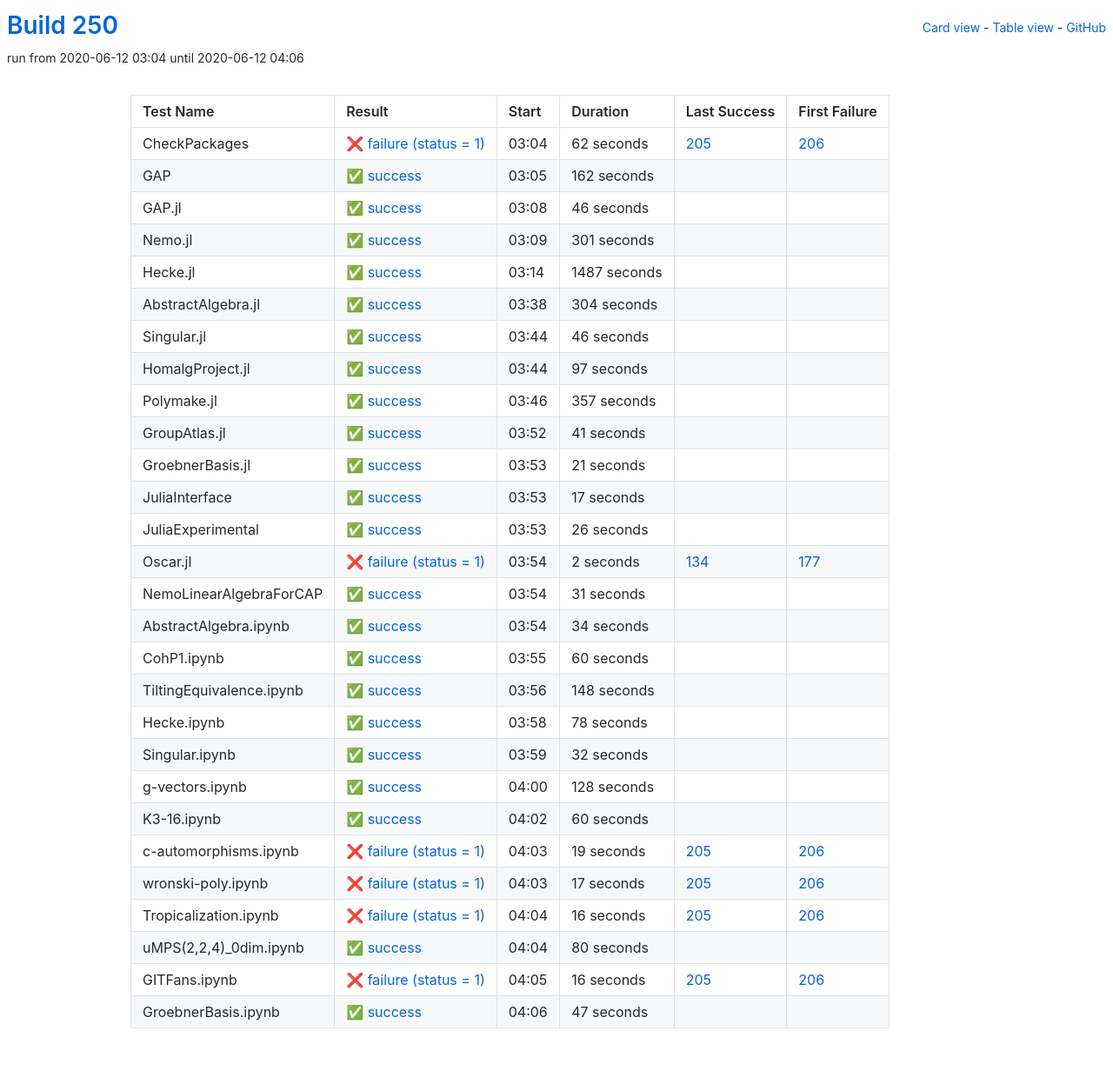
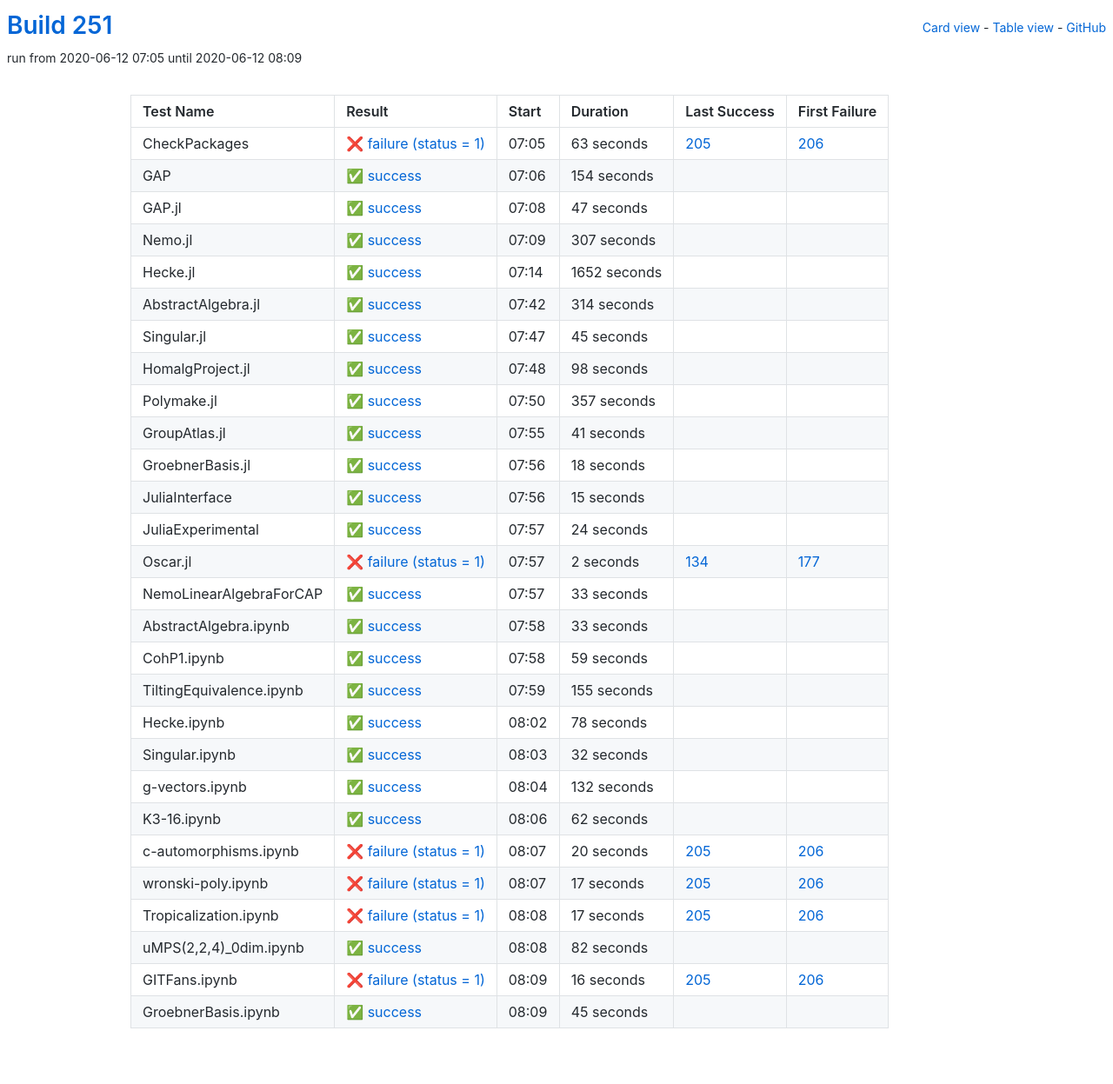
Before and after one commit to oscar-system/oscar-ci-status-stable, a Jekyll site: the page built from table.html, in a window 1280 px wide. Shown: the whole page at 87% size. Built offline with Jekyll 4.4.1, drawn with Linux system fonts in a browser that asks for light colours.

Commit message:
Build #251

```diff
--- a/_data/ci.yml
+++ b/_data/ci.yml
@@ -1,6 +1,6 @@
 ---
-build: 250
-build_url: https://oscarci.mathematik.uni-kl.de/job/oscar-stable/250/
+build: 251
+build_url: https://oscarci.mathematik.uni-kl.de/job/oscar-stable/251/
 job: oscar-stable
 organization: oscar-system
 repo: oscar-ci-status-stable
@@ -8,104 +8,104 @@ repourl: https://github.com/oscar-system/oscar-ci-status-stable
 tests:
 - name: CheckPackages
   id: checkpackages
-  log: https://oscarci.mathematik.uni-kl.de/job/oscar-stable/250/artifact/logs/build-250/CheckPackages.log
-  start: 2020-06-12 03:04
+  log: https://oscarci.mathematik.uni-kl.de/job/oscar-stable/251/artifact/logs/build-251/CheckPackages.log
+  start: 2020-06-12 07:05
   success: false
   exitcode: 1
   status: failure
-  duration: 62
+  duration: 63
   last_success: 205
   last_success_url: https://oscarci.mathematik.uni-kl.de/job/oscar-stable/205/
   first_failure: 206
   first_failure_url: https://oscarci.mathematik.uni-kl.de/job/oscar-stable/206/
 - name: GAP
   id: gap
-  log: https://oscarci.mathematik.uni-kl.de/job/oscar-stable/250/artifact/logs/build-250/GAP.log
-  start: 2020-06-12 03:05
+  log: https://oscarci.mathematik.uni-kl.de/job/oscar-stable/251/artifact/logs/build-251/GAP.log
+  start: 2020-06-12 07:06
   success: true
   exitcode: 0
   status: success
-  duration: 162
+  duration: 154
   last_success: false
   last_success_url:
   first_failure: false
   first_failure_url:
 - name: GAP.jl
   id: gap-jl
-  log: https://oscarci.mathematik.uni-kl.de/job/oscar-stable/250/artifact/logs/build-250/GAP.jl.log
-  start: 2020-06-12 03:08
+  log: https://oscarci.mathematik.uni-kl.de/job/oscar-stable/251/artifact/logs/build-251/GAP.jl.log
+  start: 2020-06-12 07:08
   success: true
   exitcode: 0
   status: success
-  duration: 46
+  duration: 47
   last_success: false
   last_success_url:
   first_failure: false
   first_failure_url:
 - name: Nemo.jl
   id: nemo-jl
-  log: https://oscarci.mathematik.uni-kl.de/job/oscar-stable/250/artifact/logs/build-250/Nemo.jl.log
-  start: 2020-06-12 03:09
+  log: https://oscarci.mathematik.uni-kl.de/job/oscar-stable/251/artifact/logs/build-251/Nemo.jl.log
+  start: 2020-06-12 07:09
   success: true
   exitcode: 0
   status: success
-  duration: 301
+  duration: 307
   last_success: false
   last_success_url:
   first_failure: false
   first_failure_url:
 - name: Hecke.jl
   id: hecke-jl
-  log: https://oscarci.mathematik.uni-kl.de/job/oscar-stable/250/artifact/logs/build-250/Hecke.jl.log
-  start: 2020-06-12 03:14
+  log: https://oscarci.mathematik.uni-kl.de/job/oscar-stable/251/artifact/logs/build-251/Hecke.jl.log
+  start: 2020-06-12 07:14
   success: true
   exitcode: 0
   status: success
-  duration: 1487
+  duration: 1652
   last_success: false
   last_success_url:
   first_failure: false
   first_failure_url:
 - name: AbstractAlgebra.jl
   id: abstractalgebra-jl
-  log: https://oscarci.mathematik.uni-kl.de/job/oscar-stable/250/artifact/logs/build-250/AbstractAlgebra.jl.log
-  start: 2020-06-12 03:38
+  log: https://oscarci.mathematik.uni-kl.de/job/oscar-stable/251/artifact/logs/build-251/AbstractAlgebra.jl.log
+  start: 2020-06-12 07:42
   success: true
   exitcode: 0
   status: success
-  duration: 304
+  duration: 314
   last_success: false
   last_success_url:
   first_failure: false
   first_failure_url:
 - name: Singular.jl
   id: singular-jl
-  log: https://oscarci.mathematik.uni-kl.de/job/oscar-stable/250/artifact/logs/build-250/Singular.jl.log
-  start: 2020-06-12 03:44
+  log: https://oscarci.mathematik.uni-kl.de/job/oscar-stable/251/artifact/logs/build-251/Singular.jl.log
+  start: 2020-06-12 07:47
   success: true
   exitcode: 0
   status: success
-  duration: 46
+  duration: 45
   last_success: false
   last_success_url:
   first_failure: false
   first_failure_url:
 - name: HomalgProject.jl
   id: homalgproject-jl
-  log: https://oscarci.mathematik.uni-kl.de/job/oscar-stable/250/artifact/logs/build-250/HomalgProject.jl.log
-  start: 2020-06-12 03:44
+  log: https://oscarci.mathematik.uni-kl.de/job/oscar-stable/251/artifact/logs/build-251/HomalgProject.jl.log
+  start: 2020-06-12 07:48
   success: true
   exitcode: 0
   status: success
-  duration: 97
+  duration: 98
   last_success: false
   last_success_url:
   first_failure: false
   first_failure_url:
 - name: Polymake.jl
   id: polymake-jl
-  log: https://oscarci.mathematik.uni-kl.de/job/oscar-stable/250/artifact/logs/build-250/Polymake.jl.log
-  start: 2020-06-12 03:46
+  log: https://oscarci.mathematik.uni-kl.de/job/oscar-stable/251/artifact/logs/build-251/Polymake.jl.log
+  start: 2020-06-12 07:50
   success: true
   exitcode: 0
   status: success
@@ -116,8 +116,8 @@ tests:
   first_failure_url:
 - name: GroupAtlas.jl
   id: groupatlas-jl
-  log: https://oscarci.mathematik.uni-kl.de/job/oscar-stable/250/artifact/logs/build-250/GroupAtlas.jl.log
-  start: 2020-06-12 03:52
+  log: https://oscarci.mathematik.uni-kl.de/job/oscar-stable/251/artifact/logs/build-251/GroupAtlas.jl.log
+  start: 2020-06-12 07:55
   success: true
   exitcode: 0
   status: success
@@ -128,44 +128,44 @@ tests:
   first_failure_url:
 - name: GroebnerBasis.jl
   id: groebnerbasis-jl
-  log: https://oscarci.mathematik.uni-kl.de/job/oscar-stable/250/artifact/logs/build-250/GroebnerBasis.jl.log
-  start: 2020-06-12 03:53
+  log: https://oscarci.mathematik.uni-kl.de/job/oscar-stable/251/artifact/logs/build-251/GroebnerBasis.jl.log
+  start: 2020-06-12 07:56
   success: true
   exitcode: 0
   status: success
-  duration: 21
+  duration: 18
   last_success: false
   last_success_url:
   first_failure: false
   first_failure_url:
 - name: JuliaInterface
   id: juliainterface
-  log: https://oscarci.mathematik.uni-kl.de/job/oscar-stable/250/artifact/logs/build-250/JuliaInterface.log
-  start: 2020-06-12 03:53
+  log: https://oscarci.mathematik.uni-kl.de/job/oscar-stable/251/artifact/logs/build-251/JuliaInterface.log
+  start: 2020-06-12 07:56
   success: true
   exitcode: 0
   status: success
-  duration: 17
+  duration: 15
   last_success: false
   last_success_url:
   first_failure: false
   first_failure_url:
 - name: JuliaExperimental
   id: juliaexperimental
-  log: https://oscarci.mathematik.uni-kl.de/job/oscar-stable/250/artifact/logs/build-250/JuliaExperimental.log
-  start: 2020-06-12 03:53
+  log: https://oscarci.mathematik.uni-kl.de/job/oscar-stable/251/artifact/logs/build-251/JuliaExperimental.log
+  start: 2020-06-12 07:57
   success: true
   exitcode: 0
   status: success
-  duration: 26
+  duration: 24
   last_success: false
   last_success_url:
   first_failure: false
   first_failure_url:
 - name: Oscar.jl
   id: oscar-jl
-  log: https://oscarci.mathematik.uni-kl.de/job/oscar-stable/250/artifact/logs/build-250/Oscar.jl.log
-  start: 2020-06-12 03:54
+  log: https://oscarci.mathematik.uni-kl.de/job/oscar-stable/251/artifact/logs/build-251/Oscar.jl.log
+  start: 2020-06-12 07:57
   success: false
   exitcode: 1
   status: failure
@@ -176,56 +176,56 @@ tests:
   first_failure_url: https://oscarci.mathematik.uni-kl.de/job/oscar-stable/177/
 - name: NemoLinearAlgebraForCAP
   id: nemolinearalgebraforcap
-  log: https://oscarci.mathematik.uni-kl.de/job/oscar-stable/250/artifact/logs/build-250/NemoLinearAlgebraForCAP.log
-  start: 2020-06-12 03:54
+  log: https://oscarci.mathematik.uni-kl.de/job/oscar-stable/251/artifact/logs/build-251/NemoLinearAlgebraForCAP.log
+  start: 2020-06-12 07:57
   success: true
   exitcode: 0
   status: success
-  duration: 31
+  duration: 33
   last_success: false
   last_success_url:
   first_failure: false
   first_failure_url:
 - name: AbstractAlgebra.ipynb
   id: abstractalgebra-ipynb
-  log: https://oscarci.mathematik.uni-kl.de/job/oscar-stable/250/artifact/logs/build-250/AbstractAlgebra.ipynb.log
-  start: 2020-06-12 03:54
+  log: https://oscarci.mathematik.uni-kl.de/job/oscar-stable/251/artifact/logs/build-251/AbstractAlgebra.ipynb.log
+  start: 2020-06-12 07:58
   success: true
   exitcode: 0
   status: success
-  duration: 34
+  duration: 33
   last_success: false
   last_success_url:
   first_failure: false
   first_failure_url:
 - name: CohP1.ipynb
   id: cohp1-ipynb
-  log: https://oscarci.mathematik.uni-kl.de/job/oscar-stable/250/artifact/logs/build-250/CohP1.ipynb.log
-  start: 2020-06-12 03:55
+  log: https://oscarci.mathematik.uni-kl.de/job/oscar-stable/251/artifact/logs/build-251/CohP1.ipynb.log
+  start: 2020-06-12 07:58
   success: true
   exitcode: 0
   status: success
-  duration: 60
+  duration: 59
   last_success: false
   last_success_url:
   first_failure: false
   first_failure_url:
 - name: TiltingEquivalence.ipynb
   id: tiltingequivalence-ipynb
-  log: https://oscarci.mathematik.uni-kl.de/job/oscar-stable/250/artifact/logs/build-250/TiltingEquivalence.ipynb.log
-  start: 2020-06-12 03:56
+  log: https://oscarci.mathematik.uni-kl.de/job/oscar-stable/251/artifact/logs/build-251/TiltingEquivalence.ipynb.log
+  start: 2020-06-12 07:59
   success: true
   exitcode: 0
   status: success
-  duration: 148
+  duration: 155
   last_success: false
   last_success_url:
   first_failure: false
   first_failure_url:
 - name: Hecke.ipynb
   id: hecke-ipynb
-  log: https://oscarci.mathematik.uni-kl.de/job/oscar-stable/250/artifact/logs/build-250/Hecke.ipynb.log
-  start: 2020-06-12 03:58
+  log: https://oscarci.mathematik.uni-kl.de/job/oscar-stable/251/artifact/logs/build-251/Hecke.ipynb.log
+  start: 2020-06-12 08:02
   success: true
   exitcode: 0
   status: success
@@ -236,8 +236,8 @@ tests:
   first_failure_url:
 - name: Singular.ipynb
   id: singular-ipynb
-  log: https://oscarci.mathematik.uni-kl.de/job/oscar-stable/250/artifact/logs/build-250/Singular.ipynb.log
-  start: 2020-06-12 03:59
+  log: https://oscarci.mathematik.uni-kl.de/job/oscar-stable/251/artifact/logs/build-251/Singular.ipynb.log
+  start: 2020-06-12 08:03
   success: true
   exitcode: 0
   status: success
@@ -248,44 +248,44 @@ tests:
   first_failure_url:
 - name: g-vectors.ipynb
   id: g-vectors-ipynb
-  log: https://oscarci.mathematik.uni-kl.de/job/oscar-stable/250/artifact/logs/build-250/g-vectors.ipynb.log
-  start: 2020-06-12 04:00
+  log: https://oscarci.mathematik.uni-kl.de/job/oscar-stable/251/artifact/logs/build-251/g-vectors.ipynb.log
+  start: 2020-06-12 08:04
   success: true
   exitcode: 0
   status: success
-  duration: 128
+  duration: 132
   last_success: false
   last_success_url:
   first_failure: false
   first_failure_url:
 - name: K3-16.ipynb
   id: k3-16-ipynb
-  log: https://oscarci.mathematik.uni-kl.de/job/oscar-stable/250/artifact/logs/build-250/K3-16.ipynb.log
-  start: 2020-06-12 04:02
+  log: https://oscarci.mathematik.uni-kl.de/job/oscar-stable/251/artifact/logs/build-251/K3-16.ipynb.log
+  start: 2020-06-12 08:06
   success: true
   exitcode: 0
   status: success
-  duration: 60
+  duration: 62
   last_success: false
   last_success_url:
   first_failure: false
   first_failure_url:
 - name: c-automorphisms.ipynb
   id: c-automorphisms-ipynb
-  log: https://oscarci.mathematik.uni-kl.de/job/oscar-stable/250/artifact/logs/build-250/c-automorphisms.ipynb.log
-  start: 2020-06-12 04:03
+  log: https://oscarci.mathematik.uni-kl.de/job/oscar-stable/251/artifact/logs/build-251/c-automorphisms.ipynb.log
+  start: 2020-06-12 08:07
   success: false
   exitcode: 1
   status: failure
-  duration: 19
+  duration: 20
   last_success: 205
   last_success_url: https://oscarci.mathematik.uni-kl.de/job/oscar-stable/205/
   first_failure: 206
   first_failure_url: https://oscarci.mathematik.uni-kl.de/job/oscar-stable/206/
 - name: wronski-poly.ipynb
   id: wronski-poly-ipynb
-  log: https://oscarci.mathematik.uni-kl.de/job/oscar-stable/250/artifact/logs/build-250/wronski-poly.ipynb.log
-  start: 2020-06-12 04:03
+  log: https://oscarci.mathematik.uni-kl.de/job/oscar-stable/251/artifact/logs/build-251/wronski-poly.ipynb.log
+  start: 2020-06-12 08:07
   success: false
   exitcode: 1
   status: failure
@@ -296,32 +296,32 @@ tests:
   first_failure_url: https://oscarci.mathematik.uni-kl.de/job/oscar-stable/206/
 - name: Tropicalization.ipynb
   id: tropicalization-ipynb
-  log: https://oscarci.mathematik.uni-kl.de/job/oscar-stable/250/artifact/logs/build-250/Tropicalization.ipynb.log
-  start: 2020-06-12 04:04
+  log: https://oscarci.mathematik.uni-kl.de/job/oscar-stable/251/artifact/logs/build-251/Tropicalization.ipynb.log
+  start: 2020-06-12 08:08
   success: false
   exitcode: 1
   status: failure
-  duration: 16
+  duration: 17
   last_success: 205
   last_success_url: https://oscarci.mathematik.uni-kl.de/job/oscar-stable/205/
   first_failure: 206
   first_failure_url: https://oscarci.mathematik.uni-kl.de/job/oscar-stable/206/
 - name: uMPS(2,2,4)_0dim.ipynb
   id: umps-2-2-4-0dim-ipynb
-  log: https://oscarci.mathematik.uni-kl.de/job/oscar-stable/250/artifact/logs/build-250/uMPS-2-2-4-_0dim.ipynb.log
-  start: 2020-06-12 04:04
+  log: https://oscarci.mathematik.uni-kl.de/job/oscar-stable/251/artifact/logs/build-251/uMPS-2-2-4-_0dim.ipynb.log
+  start: 2020-06-12 08:08
   success: true
   exitcode: 0
   status: success
-  duration: 80
+  duration: 82
   last_success: false
   last_success_url:
   first_failure: false
   first_failure_url:
 - name: GITFans.ipynb
   id: gitfans-ipynb
-  log: https://oscarci.mathematik.uni-kl.de/job/oscar-stable/250/artifact/logs/build-250/GITFans.ipynb.log
-  start: 2020-06-12 04:05
+  log: https://oscarci.mathematik.uni-kl.de/job/oscar-stable/251/artifact/logs/build-251/GITFans.ipynb.log
+  start: 2020-06-12 08:09
   success: false
   exitcode: 1
   status: failure
@@ -332,12 +332,12 @@ tests:
   first_failure_url: https://oscarci.mathematik.uni-kl.de/job/oscar-stable/206/
 - name: GroebnerBasis.ipynb
   id: groebnerbasis-ipynb
-  log: https://oscarci.mathematik.uni-kl.de/job/oscar-stable/250/artifact/logs/build-250/GroebnerBasis.ipynb.log
-  start: 2020-06-12 04:06
+  log: https://oscarci.mathematik.uni-kl.de/job/oscar-stable/251/artifact/logs/build-251/GroebnerBasis.ipynb.log
+  start: 2020-06-12 08:09
   success: true
   exitcode: 0
   status: success
-  duration: 47
+  duration: 45
   last_success: false
   last_success_url:
   first_failure: false
```
Also changed, not shown: README.md.
